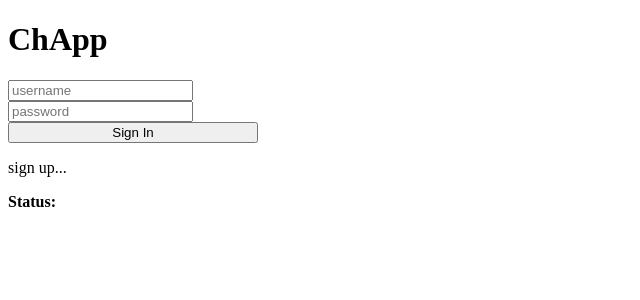
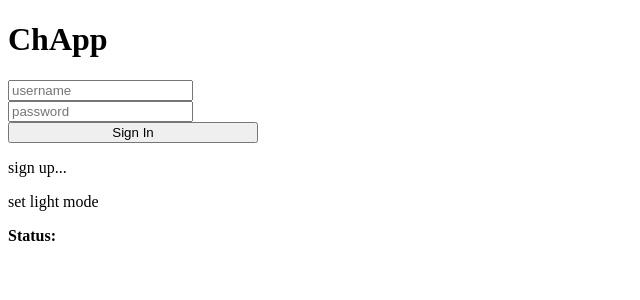
Before and after one commit to not-phoeniix/chapp, a React app: page / in a window 1280 px wide. Shown: the top 300 px of the page, without its empty margins (0-640 px from the left). Built offline with nearby package versions, Linux system fonts and the light colour scheme; the HTML template or start-up script is replaced by a standard one.

Commit message:
Added client theming

```diff
--- a/src/client/app.tsx
+++ b/src/client/app.tsx
@@ -2,6 +2,7 @@ import { Container, createRoot } from "react-dom/client";
 import { useState, useEffect, SubmitEvent } from "react";
 import * as api from "./apiHandler";
 import { Variable, CacheKeys } from "./types";
+import * as theme from "./theme";
 
 // alias types just so i don't have to type api every time
 type Channel = api.Channel;
@@ -254,6 +255,8 @@ const RootWidget = () => {
 function init() {
     const root = createRoot(document.getElementById("content") as Container);
     root.render(<RootWidget />);
+
+    theme.restoreTheme();
 };
 
 window.onload = init;
--- a/src/client/login.tsx
+++ b/src/client/login.tsx
@@ -2,6 +2,7 @@ import { JSX, SubmitEvent, useState } from "react";
 import { Container, createRoot, Root } from "react-dom/client";
 import { formFetch } from "./utils";
 import { CacheKeys, Variable } from "./types";
+import * as theme from "./theme";
 
 enum Page {
     LOGIN,
@@ -173,6 +174,26 @@ function SignupWidget(props: Props) {
     </div>;
 }
 
+function ThemeButton() {
+    const [currentTheme, setCurrentTheme] = useState(theme.CurrentTheme);
+
+    // easy object value equality check by comparing strings
+    const isDark = JSON.stringify(currentTheme) === JSON.stringify(theme.DEFAULT_DARK);
+
+    return <p><span
+        className="clickable"
+        onClick={(e) => {
+            e.preventDefault();
+            theme.setTheme(isDark ? theme.DEFAULT_LIGHT : theme.DEFAULT_DARK);
+
+            // we do this to actually mark the theme as changed (different object)
+            setCurrentTheme(JSON.parse(JSON.stringify(theme.CurrentTheme)));
+        }}
+    >
+        {isDark ? "set light mode" : "set dark mode"}
+    </span></p>;
+}
+
 function PageSwitcher(props: Props) {
     let page: JSX.Element | null = null;
 
@@ -199,7 +220,7 @@ function RootWidget() {
         },
         openPage: {
             value: openPage,
-            set: setOpenPage
+            set: setOpenPage,
         }
     };
 
@@ -209,6 +230,7 @@ function RootWidget() {
             <div className="flex vert" style={{ width: "250px" }}>
                 {PageSwitcher(props)}
             </div>
+            {ThemeButton()}
             <p className={!props.status.value ? "hidden" : ""}>
                 <b>Status: </b>
                 <em>{props.status.value}</em>
@@ -220,6 +242,8 @@ function RootWidget() {
 function init() {
     root = createRoot(document.getElementById("content") as Container);
     root.render(<RootWidget />);
+
+    theme.restoreTheme();
 };
 
 window.onload = init;
--- a/src/client/style.scss
+++ b/src/client/style.scss
@@ -1,13 +1,16 @@
 @import "https://www.nerdfonts.com/assets/css/webfont.css";
 // ~~~ vars ~~~
-$bg : #121118;
-$bg-secondary: #1d1e25;
-$fg: #fafafa;
-$accent: #ee1443;
 $gaps-inner: 15px;
 $gaps-outer: 30px;
-$button-hover: rgba($fg, 0.03);
-$button-selected: rgba($fg, 0.06);
+$button-hover: rgba(var(--bg-secondary), 0.9);
+$button-selected: rgba(var(--fg), 0.06);
+
+:root {
+    --bg: #ffffff;
+    --bg-secondary: #000000;
+    --fg: #fafafa;
+    --accent: #ff0000;
+}
 
 // ~~~ general styles ~~~
 section,
@@ -16,23 +19,23 @@ body {
     height: 100%;
     margin: 0;
     padding: 0;
-    background-color: $bg;
+    background-color: var(--bg);
 }
 
 p,
 div,
 span {
-    color: $fg;
+    color: var(--fg);
 }
 
 h1,
 h2,
 h3 {
-    color: $accent;
+    color: var(--accent);
 }
 
 .titlebar {
-    background-color: $bg-secondary;
+    background-color: var(--bg-secondary);
 
     & * {
         padding: 0;
@@ -48,7 +51,7 @@ h3 {
     }
 
     & a {
-        color: $fg;
+        color: var(--fg);
         padding: 5px;
         background-color: unset;
         border-radius: 5px;
@@ -56,16 +59,16 @@ h3 {
 
         &:link,
         &:visited {
-            color: $fg;
+            color: var(--fg);
         }
 
         &:focus,
         &:active {
-            color: $accent;
+            color: var(--accent);
         }
 
         &:hover {
-            color: $fg;
+            color: var(--fg);
             background-color: $button-hover;
         }
     }
@@ -91,7 +94,7 @@ h3 {
 }
 
 .clickable {
-    background-color: $bg-secondary;
+    background-color: var(--bg-secondary);
     padding: 5px;
     border-radius: 5px;
 
@@ -106,11 +109,11 @@ h3 {
 }
 
 .accent {
-    color: $accent;
+    color: var(--accent);
 }
 
 .accent-bg {
-    background-color: $accent;
+    background-color: var(--accent);
 }
 
 .grow {
@@ -162,7 +165,7 @@ h3 {
 }
 
 .round-bg {
-    background-color: $bg-secondary;
+    background-color: var(--bg-secondary);
     padding: 10px;
     border-radius: 15px;
 
@@ -207,18 +210,18 @@ h3 {
 }
 
 .login-field {
-    background-color: $bg-secondary;
-    color: $fg;
-    border: 2px solid $fg;
+    background-color: var(--bg-secondary);
+    color: var(--fg);
+    border: 2px solid var(--fg);
 }
 
 .login-submit {
     margin-top: 30px;
-    background-color: $accent;
-    color: $fg;
+    background-color: var(--accent);
+    color: var(--fg);
 
     &:hover {
-        background-color: rgba($accent, 0.8);
+        background-color: rgba(var(--accent), 0.8);
         cursor: pointer;
     }
 }
--- /dev/null
+++ b/src/client/theme.ts
@@ -0,0 +1,68 @@
+import { CacheKeys } from "./types";
+
+export interface Theme {
+    bg: string;
+    bgSecondary: string;
+    fg: string;
+    accent: string;
+}
+
+export const DEFAULT_DARK: Theme = Object.seal({
+    bg: "#121118",
+    bgSecondary: "#242231",
+    fg: "#fafafa",
+    accent: "#ee1443",
+});
+
+export const DEFAULT_LIGHT: Theme = Object.seal({
+    bg: "#d1d3f1",
+    bgSecondary: "#e8f0f8",
+    fg: "#111111",
+    accent: "#ee1443",
+});
+
+export let CurrentTheme: Theme = DEFAULT_DARK;
+
+function setVar(variable: string, value: string) {
+    document.documentElement.style.setProperty(variable, value);
+}
+
+export function setTheme(theme: Theme) {
+    setBg(theme.bg);
+    setBgSecondary(theme.bgSecondary);
+    setFg(theme.fg);
+    setAccent(theme.accent);
+
+    saveTheme();
+}
+
+export function saveTheme() {
+    localStorage.setItem(CacheKeys.THEME, JSON.stringify(CurrentTheme));
+}
+
+export function restoreTheme() {
+    const themeStr = localStorage.getItem(CacheKeys.THEME);
+
+    if (themeStr) {
+        CurrentTheme = JSON.parse(themeStr) as Theme;
+    }
+
+    setTheme(CurrentTheme);
+}
+
+export const setBg = (color: string) => {
+    setVar("--bg", color);
+    CurrentTheme.bg = color;
+};
+export const setBgSecondary = (color: string) => {
+    setVar("--bg-secondary", color);
+    CurrentTheme.bgSecondary = color;
+};
+export const setFg = (color: string) => {
+    setVar("--fg", color);
+    CurrentTheme.fg = color;
+};
+export const setAccent = (color: string) => {
+    setVar("--accent", color);
+    CurrentTheme.accent = color;
+};
--- a/src/client/types.ts
+++ b/src/client/types.ts
@@ -5,6 +5,7 @@ export enum CacheKeys {
     CHANNELS = "chappChannels",
     USERNAME = "chappUsername",
     ACCOUNTS = "chappAccounts",
+    THEME = "chappTheme",
 };
 
 export interface Variable<T> {
```
